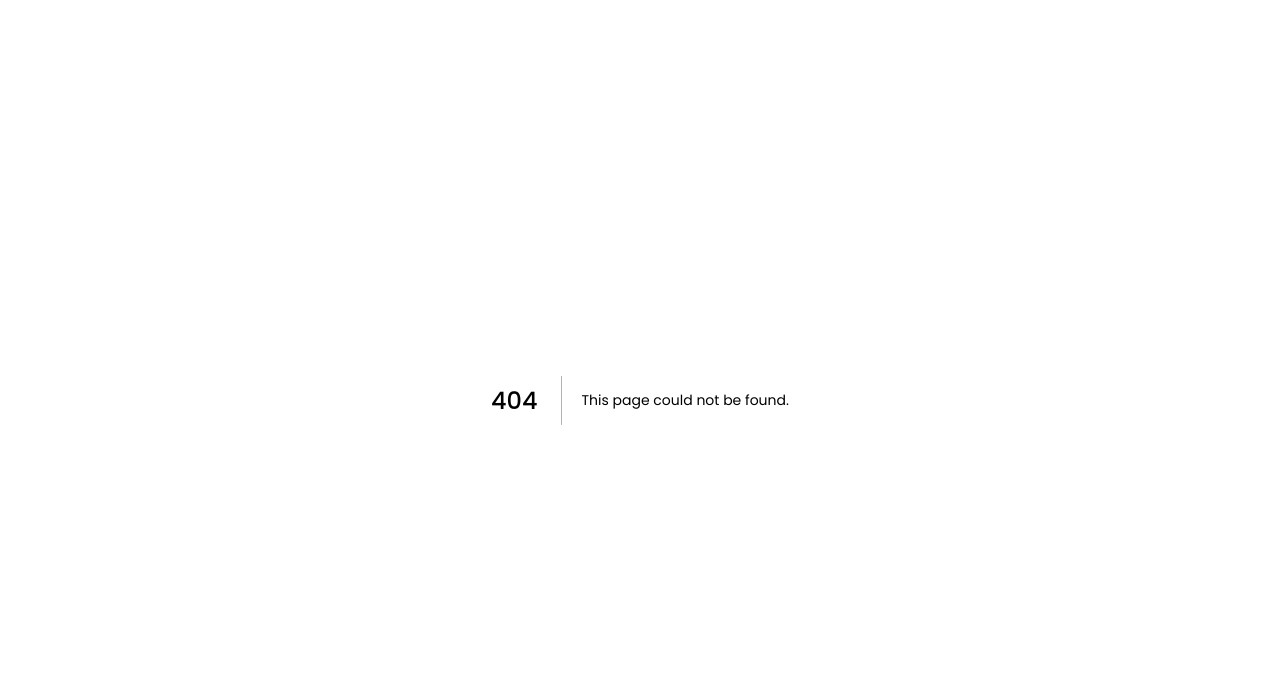
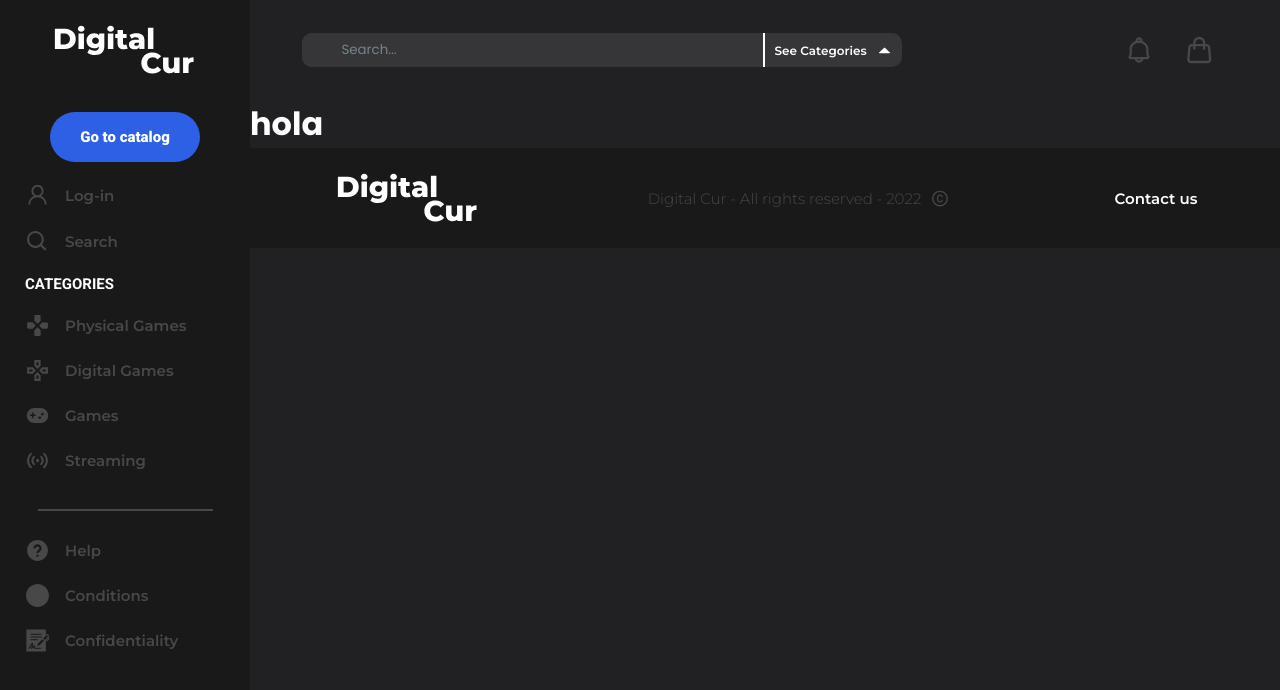
Before and after one commit to LuisLamiral8/digitalcur, a Next.js app: page /admin in a window 1280 px wide. Before the commit this address had no page. Shown: the top 690 px of the page. Built offline with nearby package versions, Linux system fonts and the light colour scheme.

Commit message:
changed select amount on product page

```diff
--- /dev/null
+++ b/pages/admin/index.jsx
@@ -0,0 +1,22 @@
+import React from "react";
+import Layout from "../../components/Layout";
+const index = () => {
+  return (
+    <Layout
+      title="Home | DigitalCur"
+      desc="DigitalCur"
+      icon1="/icons/gamesphysical.svg"
+      icon2="/icons/gamesdigital.svg"
+      icon3="/icons/games.svg"
+      icon4="/icons/gamesstreaming.svg"
+      class1="item"
+      class2="item"
+      class3="item"
+      class4="item"
+    >
+      <h1>hola</h1>
+    </Layout>
+  );
+};
+
+export default index;
--- a/styles/ProductPage.module.scss
+++ b/styles/ProductPage.module.scss
@@ -123,17 +123,19 @@
       flex-direction: column;
       justify-content: space-between;
       .addToTitle {
-        background-color: #2d60e4;
+        border: 2px solid #2d60e4;
+        border-radius: 15px;
+
         width: 55%;
         height: 35px;
         margin: 0 auto;
-        border-radius: 5px;
         display: flex;
         justify-content: center;
         align-items: center;
         p {
           text-align: center;
           color: white;
+          color: #2d60e4;
           font-size: 15px;
           font-family: Roboto, sans-serif;
           font-weight: 900;
```
